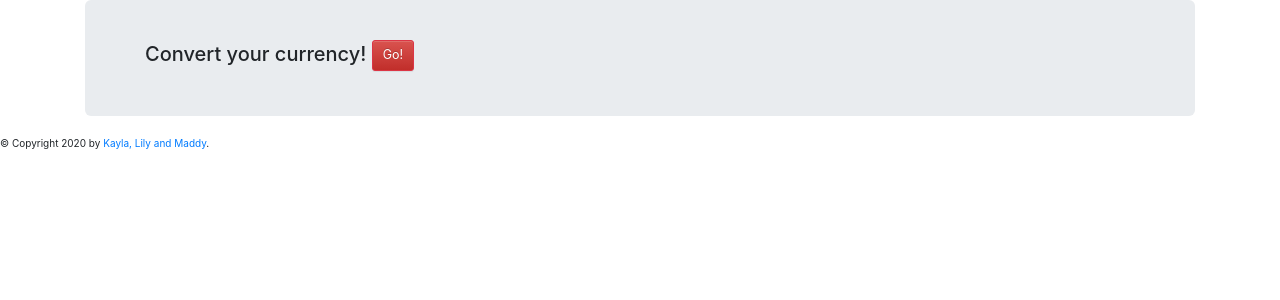
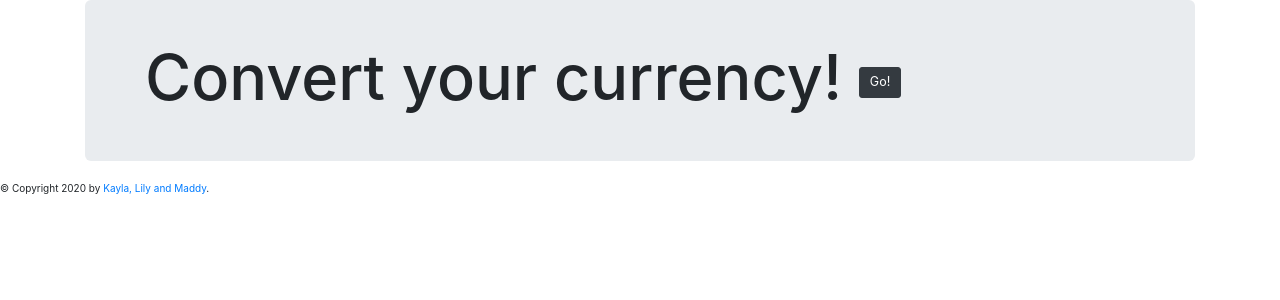
Before and after one commit to kbrumer7/cs10aspr20-teambananas, a Flask app: page / in a window 1280 px wide. Shown: the top 300 px of the page. Run offline with Flask 2, Linux system fonts and the light colour scheme; parts of the project's set-up code (start-up, migrations or seed data) failed here and were passed over; some libraries are stand-ins or nearby versions.

Commit message:
Update currencyconverter.html

```diff
--- a/templates/currencyconverter.html
+++ b/templates/currencyconverter.html
@@ -2,12 +2,12 @@
 
 {% block content %}
     <div class="jumbotron">
-      <h2>Convert your currency!
+      <h1>Convert your currency!
             <a href="/convert"
-               class="btn btn-lg btn-danger">
+               class="btn btn-lg btn-dark">
               Go!
             </a>
-      </h2>
+      </h1>
     </div>
 
 {% endblock %}
```
